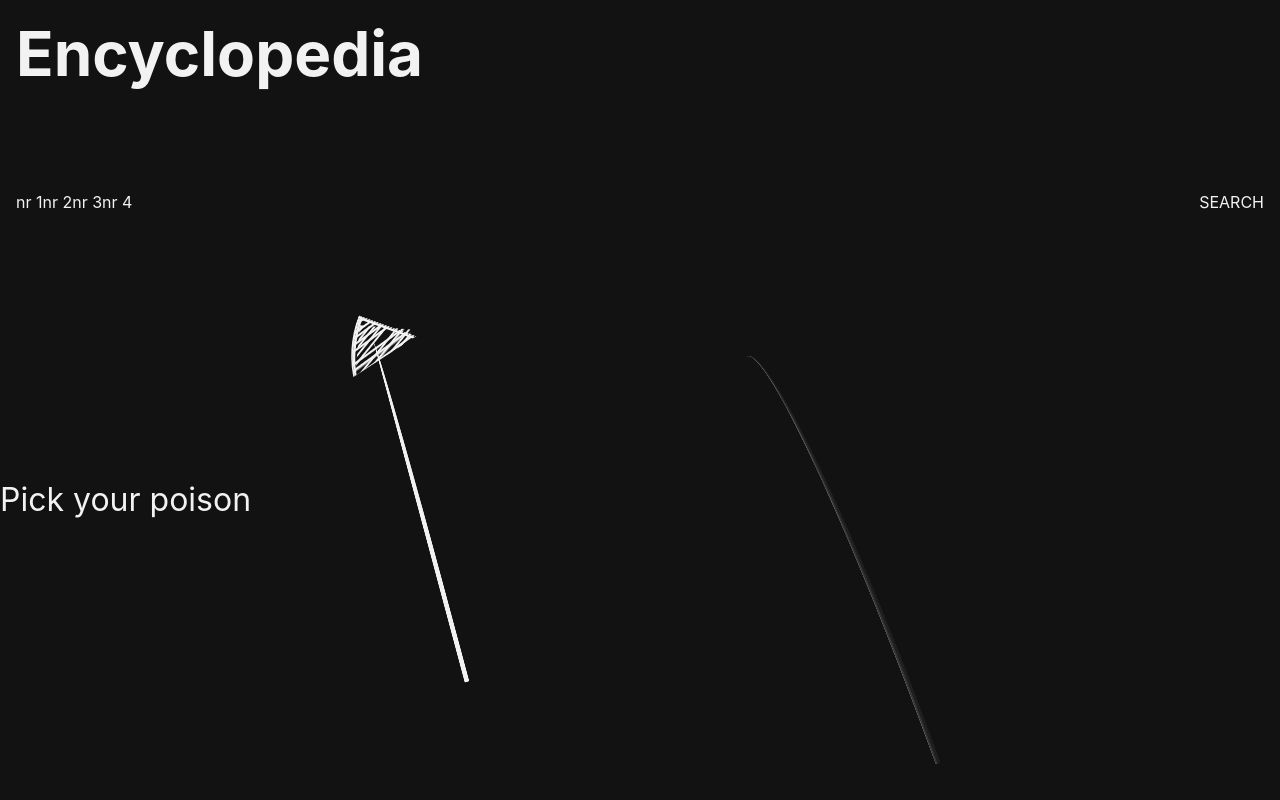
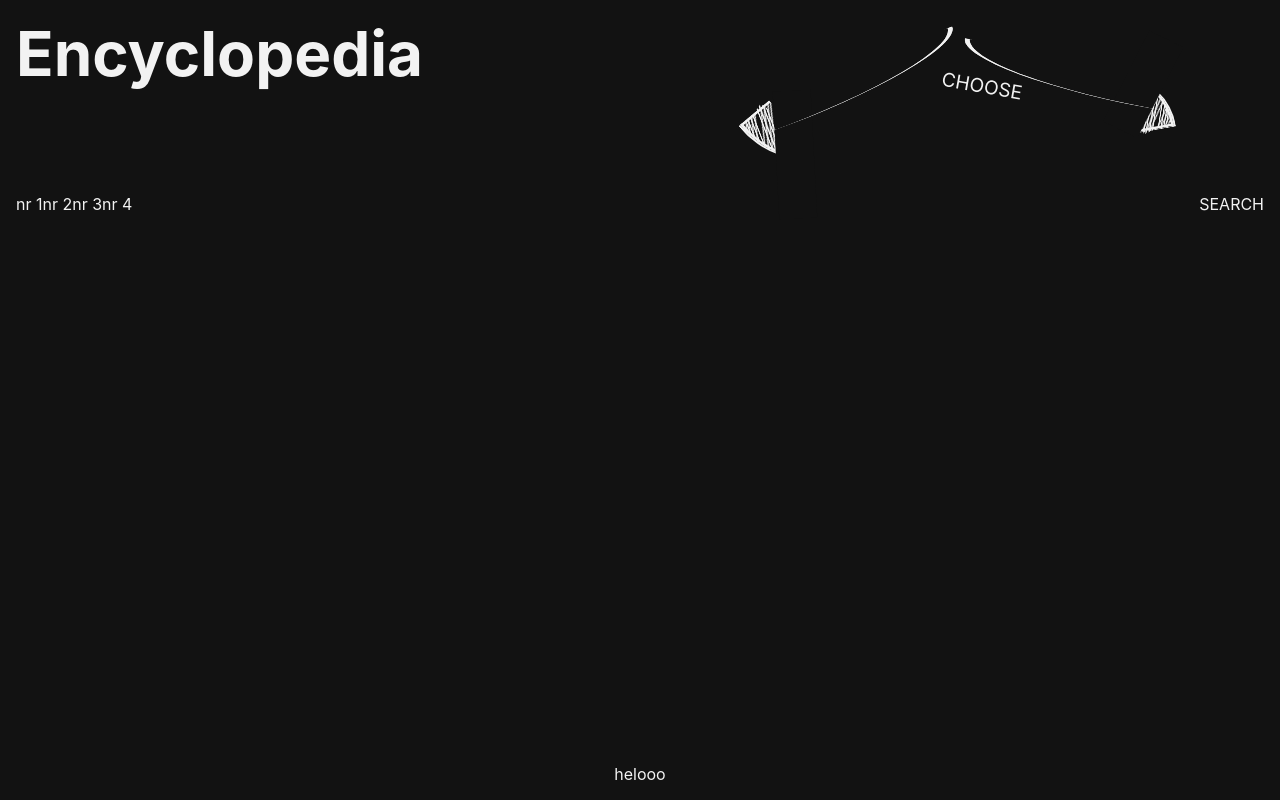
Before and after one commit to idsintehittapa/IIoW, a React (Create React App) app: page /encyclopedia in a window 1280 px wide. Built offline with nearby package versions, Linux system fonts and the light colour scheme.

Commit message:
refactoring code

```diff
--- a/src/pages/Encyclopedia.js
+++ b/src/pages/Encyclopedia.js
@@ -9,6 +9,24 @@ export const Encyclopedia = () => {
   return (
     <section className="encyclopedia__wrapper">
       <h1 className="encyclopedia__title">Encyclopedia</h1>
+      <div>
+        <div className="arrow__container-encyclopedia ">
+          <div className="col s3 m3 l3">
+            <div className="first__opty-arrow">
+              <div className="first__arrow-line">
+                <div className="arrow__text-wrapper">
+                  <p className="arrow__text">choose</p>
+                </div>
+              </div>
+              <div className="first__arrow-head"></div>
+              <div className="second__opty-arrow">
+                <div className="second__arrow-line"></div>
+                <div className="second__arrow-head"></div>
+              </div>
+            </div>
+          </div>
+        </div>
+      </div>
       <div className="encyclopedia__searchbar">
         <div className="encyclopedia__searchbar-filter">
           <p>nr 1</p>
@@ -21,32 +39,8 @@ export const Encyclopedia = () => {
         </div>
       </div>
       <div className="encyclopedia__photos">
-        <div className="encyclopedia__arrow">
-          <div className="first__opty-arrow">
-            <div className="first__arrow-line">
-              {/* <div class="scroll">
-              <p className="arrow__text">scroll</p>
-            </div> */}
-            </div>
-            <div className="first__arrow-head"></div>
-          </div>
-          <div className="second__opty-arrow">
-            <div className="second__arrow-line">
-              {/* <div class="scroll">
-              <p className="arrow__text">scroll</p>
-            </div> */}
-            </div>
-            <div className="second__arrow_head"></div>
-          </div>
-        </div>
-        {/* <div>
-          <div className="polaroid__frame">
-            <img className="polaroid__photo" src={toniMorrison} alt="#" />
-          </div>
-        </div> */}
+        <p>helooo</p>
       </div>
-      <div className="horizontal__scroll-p">Pick your poison</div>
-      {/* <div className="hanna"></div> */}
     </section>
   );
 };
--- a/src/pages/encyclopedia.css
+++ b/src/pages/encyclopedia.css
@@ -3,58 +3,36 @@
   width: 100vw;
   height: 100vh;
   display: grid;
-  grid-template-rows: 1fr 1fr 1fr 2fr;
-  grid-template-columns: 1fr 1fr 1fr;
+  grid-template-rows: 0.5fr 0.5fr 3fr;
+  grid-template-columns: 1fr;
 }
 
 .encyclopedia__title {
   font-size: calc(10px + 6.5vmin);
   margin: 1rem 0 3rem 1rem;
-  grid-column: 1 / span 2;
+  /* grid-column: 1 / span 2; */
   grid-row: 1 / 1;
 }
 
-.encyclopedia__searchbar {
-  grid-column: 1 / span 3;
-  grid-row: 2 / 2;
-  display: flex;
-  flex-wrap: row;
-  justify-content: space-between;
-  padding: 1rem;
-}
-
-.encyclopedia__searchbar-filter {
-  display: flex;
-  flex-wrap: wrap;
-}
-
-.encyclopedia__photos {
-  grid-column: 1 / span 3;
-  grid-row: 3 / 3;
-  height: 20vh;
-}
-
-.encyclopedia__arrow {
-  display: flex;
-  flex-direction: row;
-  padding: 1rem;
-  justify-content: space-evenly;
+.arrow__container-encyclopedia {
+  padding: 4rem;
 }
 
 .first__opty-arrow {
   position: relative;
-  height: 25vw;
-  width: 0vw;
+  height: calc(10px + 3vmin);
+  width: calc(5px+ 25vmin);
 }
 
 .first__opty-arrow .first__arrow-line {
-  width: 100%;
+  width: 80%;
   height: 110%;
   border-radius: 50%;
   border-bottom-left-radius: 10000% !important;
   border-left: 0.4vw solid #f2f2f2;
   position: relative;
-  transform: rotate(165deg);
+  top: -25%;
+  transform: rotate(10deg);
 }
 
 .first__opty-arrow .first__arrow-line::after {
@@ -75,13 +53,13 @@
 .first__opty-arrow .first__arrow-head {
   display: block;
   position: absolute;
-  left: -10;
-  top: 0%;
+  left: 0;
+  top: 60%;
   right: -50%;
   margin: auto;
-  transform: rotate(110deg);
-  width: 7vw;
-  height: 5vw;
+  transform: rotate(-100deg);
+  width: 4vw;
+  height: 3vw;
   border-radius: 5%;
   border-bottom-right-radius: 1000%;
   border-left: 0.1vw solid #f2f2f2;
@@ -191,19 +169,20 @@
 
 .second__opty-arrow {
   position: relative;
-  height: 35vw;
-  width: 3vw;
+  height: calc(10px + 3vmin);
+  width: 20vw;
 }
 
 .second__opty-arrow .second__arrow-line {
-  width: 100%;
-  height: 100%;
+  width: 80%;
+  height: 110%;
+  right: 80%;
+  top: -120%;
   border-radius: 50%;
-  border-bottom-left-radius: 10000% !important;
-  border-left: 0.2vw solid #ffffff;
-  z-index: 2;
+  border-bottom-right-radius: 10000% !important;
+  border-right: 0.4vw solid #f2f2f2;
   position: relative;
-  transform: rotate(160deg);
+  transform: rotate(-20deg);
 }
 
 .second__opty-arrow .second__arrow-line::after {
@@ -211,70 +190,166 @@
   display: block;
   position: absolute;
   opacity: 0.9;
-  right: 0;
+  right: -1;
   transform: rotate(deg);
   top: 0;
   width: 100%;
   height: 100%;
   border-radius: 50%;
-  border-bottom-left-radius: 10000% !important;
-  border-left: 0.4vw solid #212121;
-  z-index: 2;
+  border-bottom-right-radius: 10000% !important;
+  border-right: 0.4vw solid #f2f2f2;
 }
 
-.polaroid__frame {
-  /* height: 25vh;
-  width: 20; */
-  /* background: url('../assets/backgroundLiv.png'); */
-  background-size: 100px 100px;
-  /* display: inline-block; */
-  /* background: #ffffff; */
-  /* margin: 55px 75px 30px; */
-  padding: 1rem 1rem 3rem;
-  /* background: radial-gradient(#121212 0.3rem, transparent 0.4rem),
-    radial-gradient(#ebf8e1, #f2f2f2), #fff;
-  background-size: 109px 109px, 109px 109px, 100% 6px, 109px 109px, 109px 109px;
-  background-position: 54px 55px, 0px 0px, 0px 0px, 0px 0px, 0px 0px;*/
-  -webkit-box-shadow: 0 4px 6px rgba(255, 255, 255, 0.3);
-  -moz-box-shadow: 0 4px 6px rgba(201, 201, 201, 0.3);
-  box-shadow: 0 4px 6px rgba(255, 255, 255, 0.3);
+.second__opty-arrow .second__arrow-head {
+  display: block;
+  position: absolute;
+  top: 50%;
+  left: -85%;
+  margin: auto;
+  transform: rotate(50deg);
+  width: 5vw;
+  height: 3vw;
+  border-radius: 5%;
+  border-bottom-right-radius: 1000%;
+  border-right: 0.1vw solid #f2f2f2;
+  border-bottom: 0.2vw solid #f2f2f2;
+  background: linear-gradient(
+    -146deg,
+    transparent 50%,
+    #f2f2f2 51%,
+    #f2f2f2 52%,
+    transparent 53%,
+    transparent 54%,
+    #f2f2f2 55%,
+    #f2f2f2 56%,
+    transparent 57%,
+    transparent 59%,
+    #f2f2f2 61%,
+    #f2f2f2 62%,
+    transparent 63%,
+    transparent 65%,
+    #f2f2f2 66%,
+    #f2f2f2 67%,
+    transparent 68%,
+    transparent 75%,
+    #f2f2f2 76%,
+    #f2f2f2 77%,
+    transparent 78%,
+    transparent 80%,
+    #f2f2f2 81%,
+    #f2f2f2 82%,
+    transparent 83%,
+    transparent 85%,
+    #f2f2f2 86%,
+    #f2f2f2 87%,
+    transparent 88%,
+    transparent 89%,
+    #f2f2f2 90%,
+    #f2f2f2 91%,
+    transparent 92%,
+    transparent 95%,
+    #f2f2f2 96%,
+    #f2f2f2 100%
+  );
+  box-shadow: 0.2vw 0 0 #f2f2f2 inset, 0 -0.2vw 0 #f2f2f2 inset;
+  z-index: -1;
 }
 
-.polaroid__photo {
-  height: 50%;
+.second__opty-arrow .second__arrow-head::after {
+  content: '';
+  position: absolute;
+  display: block;
+  background: #121212;
+  left: -10%;
+  top: -10%;
+  width: 200%;
+  height: 100%;
+  transform: rotate(37deg);
 }
 
-.horizontal__scroll-p {
-  grid-column: 1 / span 3;
-  grid-row: 4 / 4;
+.second__opty-arrow .second__arrow-head::before {
+  content: '';
+  position: absolute;
+  display: block;
+  width: 100%;
+  height: 80%;
+  transform: rotate(-15deg);
+  top: 0;
+  left: 0;
+  background: linear-gradient(
+    -146deg,
+    transparent 50%,
+    #f2f2f2 51%,
+    #f2f2f2 52%,
+    transparent 53%,
+    transparent 54%,
+    #f2f2f2 55%,
+    #f2f2f2 56%,
+    transparent 57%,
+    transparent 59%,
+    #f2f2f2 61%,
+    #f2f2f2 62%,
+    transparent 63%,
+    transparent 65%,
+    #f2f2f2 66%,
+    #f2f2f2 67%,
+    transparent 68%,
+    transparent 75%,
+    #f2f2f2 76%,
+    #f2f2f2 77%,
+    transparent 78%,
+    transparent 80%,
+    #f2f2f2 81%,
+    #f2f2f2 82%,
+    transparent 83%,
+    transparent 85%,
+    #f2f2f2 86%,
+    #f2f2f2 87%,
+    transparent 88%,
+    transparent 89%,
+    #f2f2f2 90%,
+    #f2f2f2 91%,
+    transparent 92%,
+    transparent 95%,
+    #f2f2f2 96%,
+    #f2f2f2 100%
+  );
 }
 
-/* .hanna {
-  background-image: linear-gradient(rgba(75, 75, 75, 0.3), rgba(0, 0, 0, 0.3)),
-    url('../assets/HannahArendt2.png');
-  height: 50vh;
+.arrow__text-wrapper {
+  display: block;
+  position: absolute;
+  top: 10%;
+  left: -10%;
+  color: #f2f2f2;
+}
+
+.arrow__text {
+  font-size: 1.5vmax;
+  text-transform: uppercase;
+  margin: 3.5vh 0;
+}
+
+.encyclopedia__searchbar {
   grid-column: 1 / span 3;
-  grid-row: 4 / 4;
-  display: block;
-  background-position: center;
-  background-repeat: no-repeat;
-  background-size: cover;
-  margin: 0 3rem;
-  /* -webkit-clip-path: circle(13% at 53% 41%);
-  clip-path: circle(13% at 53% 41%); */
-/* filter: blur(0.5px); */
-/* clip-path: polygon(
-    0% 5%,
-    100% 5%,
-    100% 25%,
-    0% 24%,
-    0% 37%,
-    100% 28%,
-    96% 60%,
-    0% 64%,
-    0% 75%,
-    96% 64%,
-    100% 98%,
-    0% 99%
-);
-}*/
+  grid-row: 2 / 2;
+  display: flex;
+  flex-wrap: row;
+  justify-content: space-between;
+  padding: 1rem;
+  height: min-content;
+}
+
+.encyclopedia__searchbar-filter {
+  display: flex;
+  flex-wrap: wrap;
+}
+
+.encyclopedia__photos {
+  grid-column: 1 / span 3;
+  grid-row: 3 / span 4;
+  /* height: 30vh; */
+  display: flex;
+  justify-content: center;
+  align-items: flex-end;
+}
```
